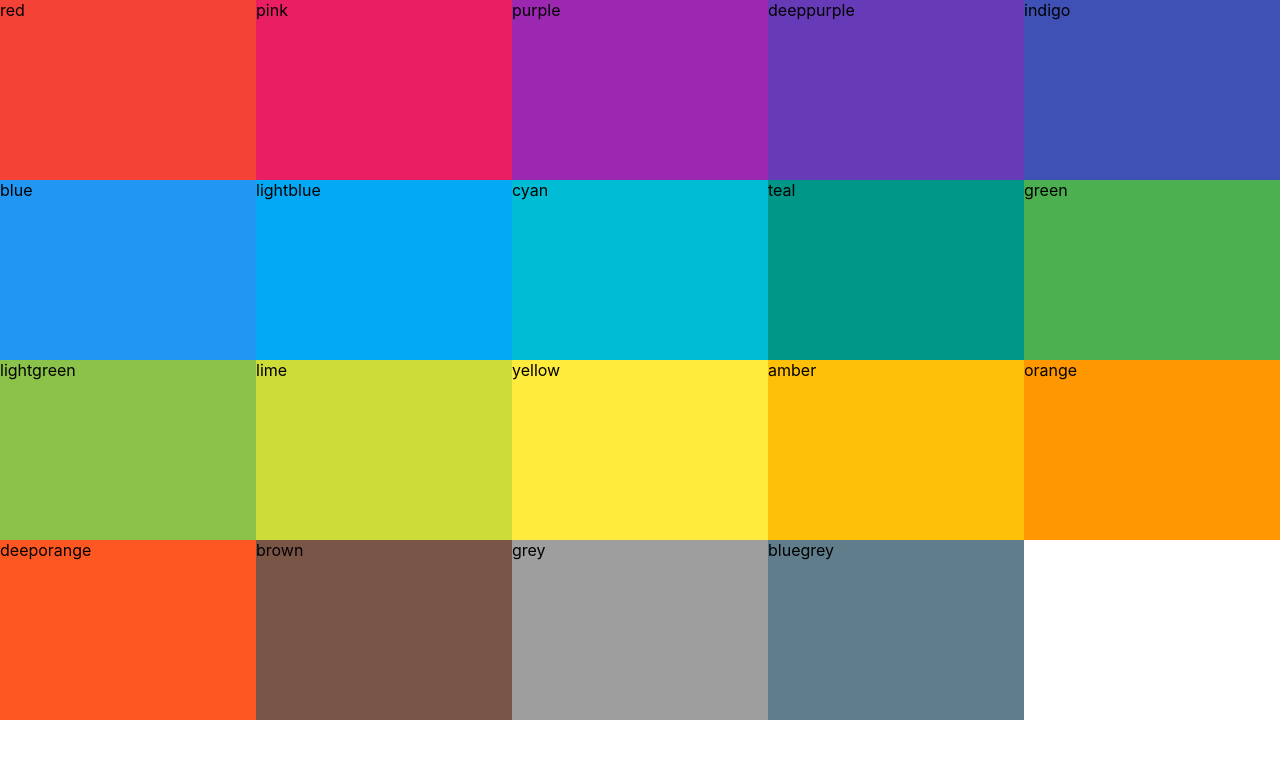
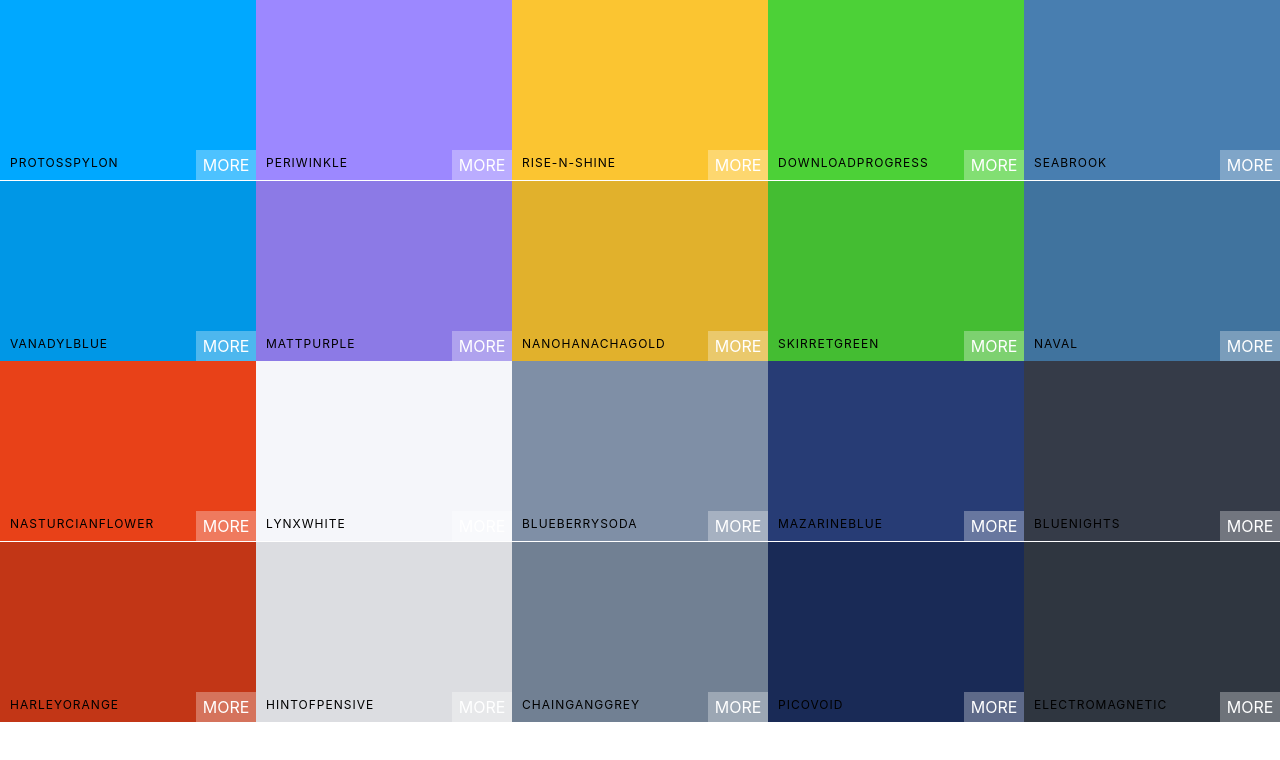
Before and after one commit to mrvncaragay/color-picker, a React (Create React App) app: page / in a window 1280 px wide. Shown: the top 760 px of the page. Built offline with nearby package versions, Linux system fonts and the light colour scheme.

Commit message:
style color box

```diff
--- a/src/App.js
+++ b/src/App.js
@@ -3,7 +3,7 @@ import Palette from "./Palette";
 import seedColors from "./seedColors";
 
 function App() {
-  return <Palette {...seedColors[0]} />;
+  return <Palette {...seedColors[5]} />;
 }
 
 export default App;
--- a/src/ColorBox.css
+++ b/src/ColorBox.css
@@ -5,4 +5,56 @@
   display: inline-block;
   position: relative;
   cursor: pointer;
+  margin-bottom: -3.5px;
 }
+
+.copy-button {
+  width: 100px;
+  height: 30px;
+  position: absolute;
+  display: inline;
+  top: 50%;
+  left: 50%;
+  margin-left: -50px;
+  margin-top: -15px;
+  text-align: center;
+  outline: none;
+  background: rgba(255,255,255,255, 0.3);
+  font-size: 1rem;
+  line-height: 30px;
+  color: white;
+  text-transform: uppercase;
+  border: none;
+  opacity: 0;
+}
+
+.ColorBox:hover .copy-button {
+  opacity: 1;
+  transition: 0.5s;
+}
+
+.box-content {
+  position: absolute;
+  width: 100%;
+  left: 0px;
+  bottom: 0px;
+  padding: 10px;
+  color: black;
+  letter-spacing: 1px;
+  text-transform: uppercase;
+  font-size: 12px;
+}
+
+.see-more {
+  background: rgba(255,255,255, 0.3);
+  position: absolute;
+  border: none;
+  right: 0px;
+  bottom: 0px;
+  color: white;
+  width: 60px;
+  height: 30px;
+  text-align: center;
+  line-height: 30px;
+  text-transform: uppercase;
+}
--- a/src/ColorBox.js
+++ b/src/ColorBox.js
@@ -4,7 +4,13 @@ import "./ColorBox.css";
 const ColorBox = ({ background, name }) => {
   return (
     <div style={{ background: background }} className="ColorBox">
-      <span>{name}</span>
+      <div className="copy-container">
+        <div className="box-content">
+          <span>{name}</span>
+        </div>
+        <button className="copy-button">Copy</button>
+      </div>
+      <span className="see-more">More</span>
     </div>
   );
 };
```
